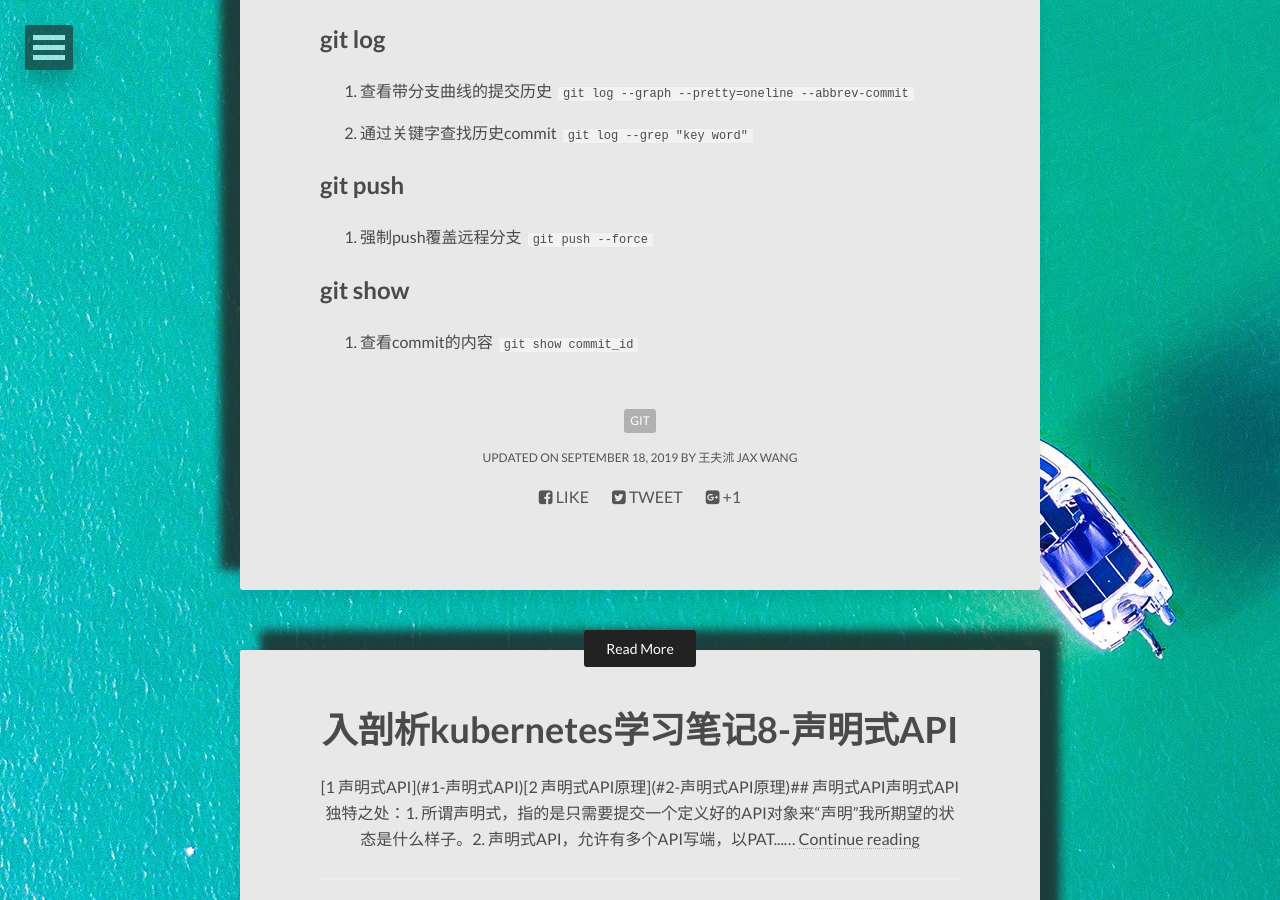
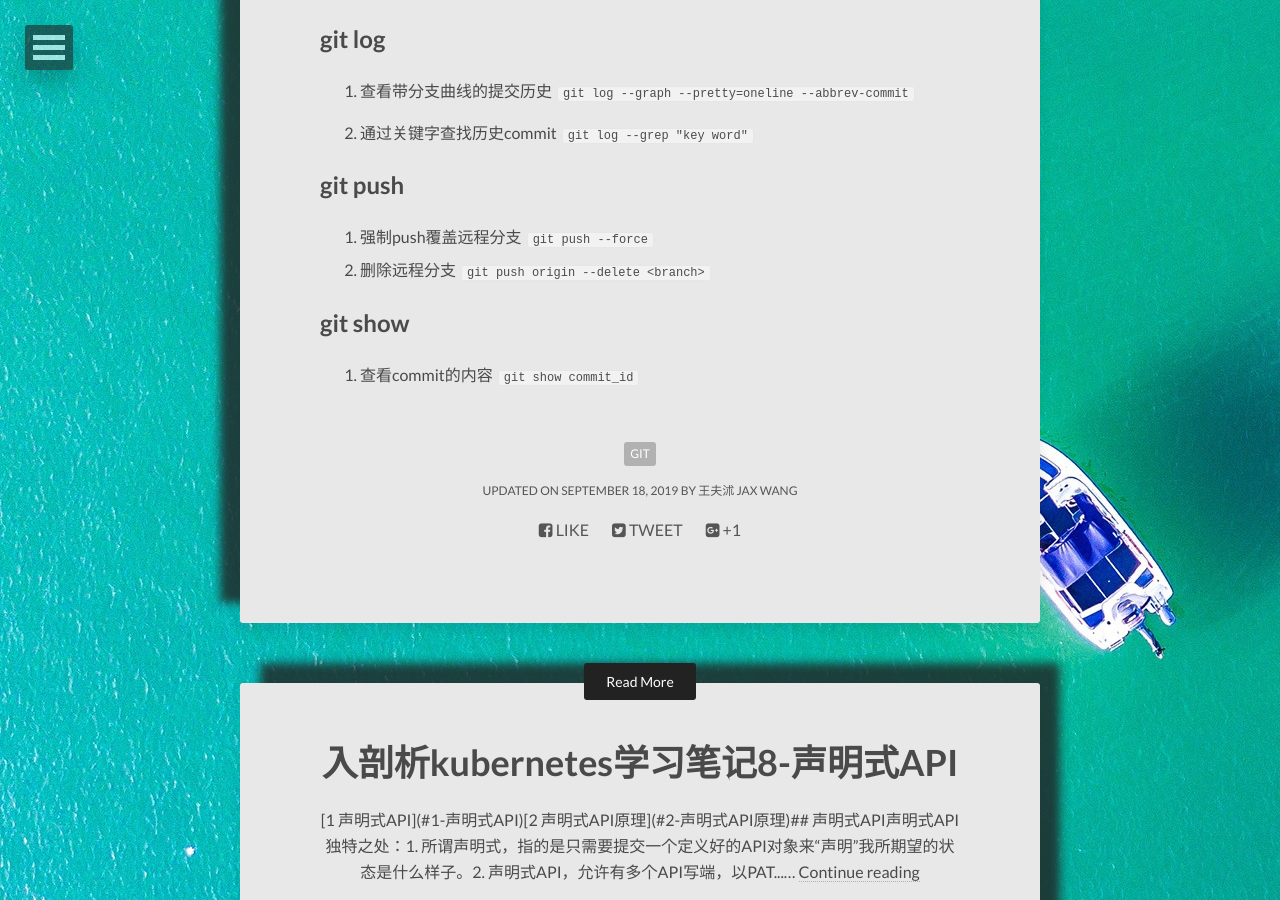
Before and after one commit to wfsly/blog, a Jekyll site: the page built from _posts/2019-09-18-git-cheat-sheet.md, in a window 1280 px wide and 900 px high, scrolled down 591 px. Built offline with Jekyll 4.4.1, drawn with Linux system fonts in a browser that asks for light colours; nearby versions of some CDN libraries.

Commit message:
feat: command for deleting remote branch

```diff
--- a/_posts/2019-09-18-git-cheat-sheet.md
+++ b/_posts/2019-09-18-git-cheat-sheet.md
@@ -29,6 +29,8 @@ git 指令收集
 ## git push
 1. 强制push覆盖远程分支
 `git push --force`
+2. 删除远程分支
+`git push origin --delete <branch>`
 
 ## git show
 3. 查看commit的内容
```
